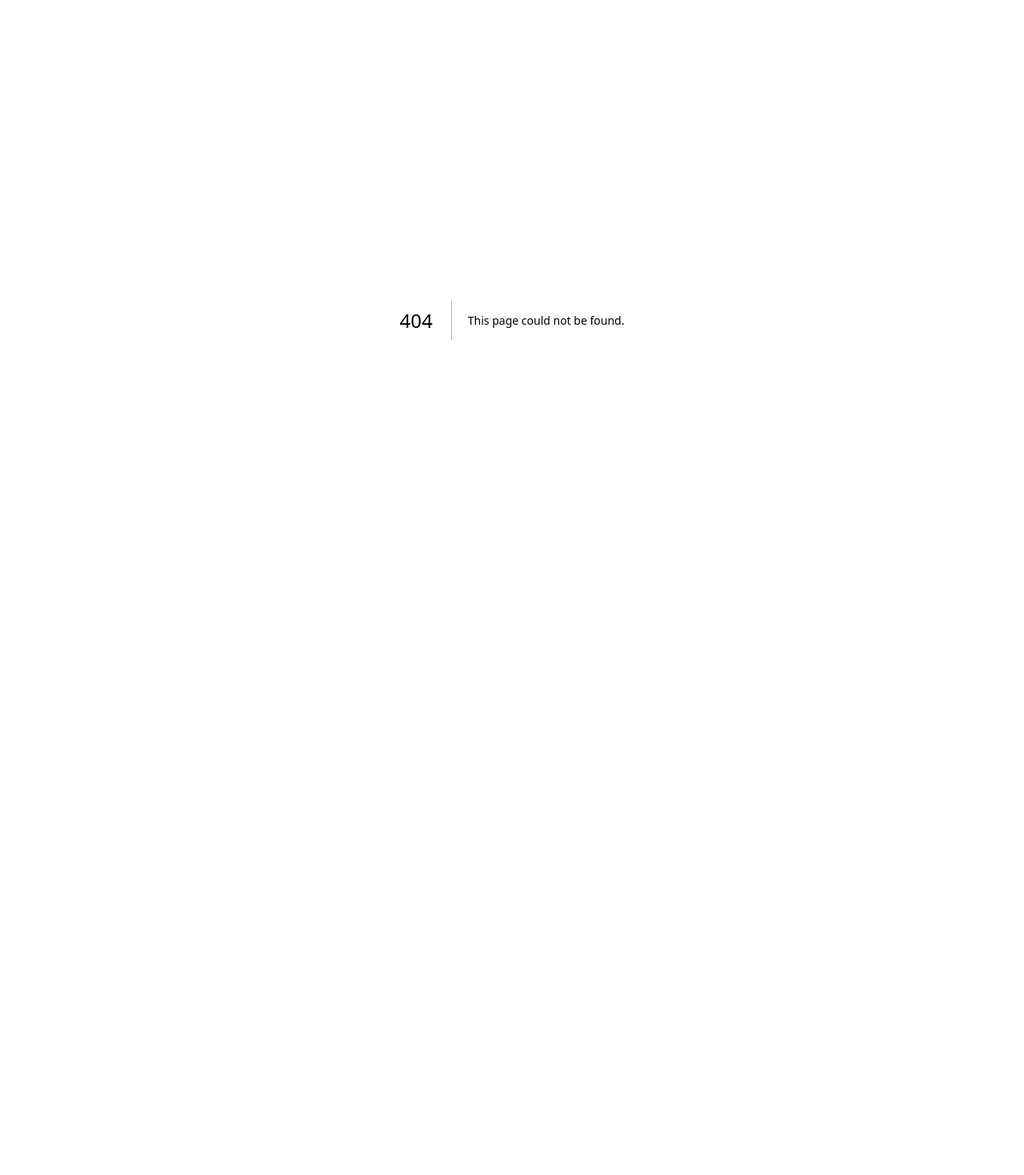
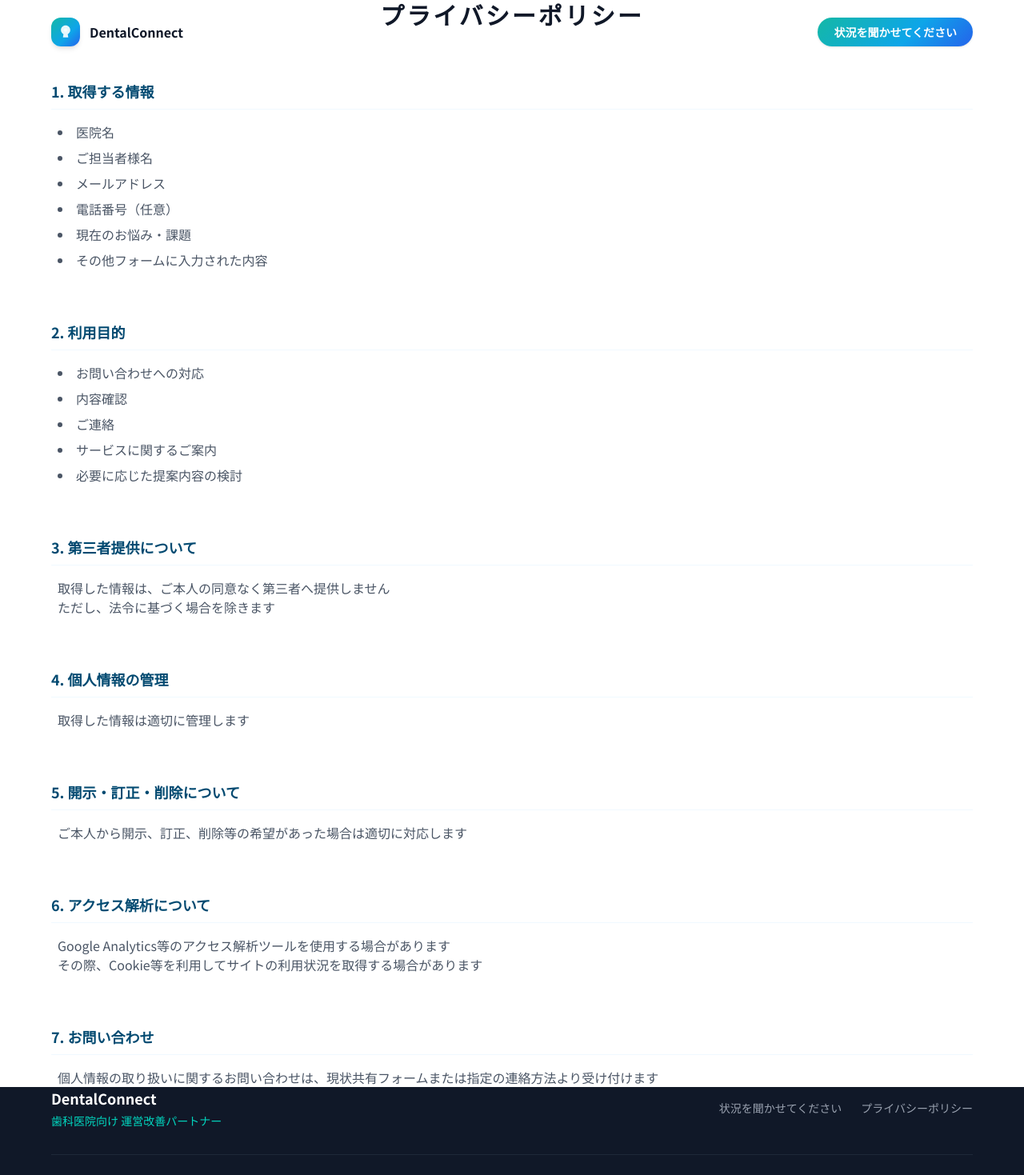
Before and after one commit to uw1g48h31wj4xxa33ffa-eng/reserve-pro-dashboard, a Next.js app in the folder LP/dental-lp/: page /privacy in a window 1280 px wide. Before the commit this address had no page. Shown: the top 1469 px of the page at 80% size. Before the commit the page ends 800 px from the top, so only its background shows below. Built offline with nearby package versions, Linux system fonts and the light colour scheme.

Commit message:
Add privacy policy page and supplementary form text

```diff
--- /dev/null
+++ b/LP/dental-lp/app/privacy/page.tsx
@@ -0,0 +1,87 @@
+import { Header } from "@/components/layout/header";
+import { Footer } from "@/components/layout/footer";
+
+export const metadata = {
+  title: "プライバシーポリシー | DentalConnect",
+  description: "取得する情報の取り扱いについて",
+};
+
+export default function PrivacyPage() {
+  return (
+    <main className="min-h-screen bg-white">
+      <Header />
+
+      <div className="pt-32 pb-24 container-lg max-w-3xl">
+        <h1 className="text-2xl md:text-3xl font-bold text-gray-900 mb-16 text-center tracking-widest">
+          プライバシーポリシー
+        </h1>
+
+        <div className="space-y-16 text-gray-700 leading-loose">
+
+          <section className="space-y-4">
+            <h2 className="text-lg font-bold text-sky-900 border-b border-sky-50 pb-2">1. 取得する情報</h2>
+            <ul className="list-disc list-inside space-y-2 text-sm md:text-base text-gray-600 pl-2">
+              <li>医院名</li>
+              <li>ご担当者様名</li>
+              <li>メールアドレス</li>
+              <li>電話番号（任意）</li>
+              <li>現在のお悩み・課題</li>
+              <li>その他フォームに入力された内容</li>
+            </ul>
+          </section>
+
+          <section className="space-y-4">
+            <h2 className="text-lg font-bold text-sky-900 border-b border-sky-50 pb-2">2. 利用目的</h2>
+            <ul className="list-disc list-inside space-y-2 text-sm md:text-base text-gray-600 pl-2">
+              <li>お問い合わせへの対応</li>
+              <li>内容確認</li>
+              <li>ご連絡</li>
+              <li>サービスに関するご案内</li>
+              <li>必要に応じた提案内容の検討</li>
+            </ul>
+          </section>
+
+          <section className="space-y-4">
+            <h2 className="text-lg font-bold text-sky-900 border-b border-sky-50 pb-2">3. 第三者提供について</h2>
+            <p className="text-sm md:text-base text-gray-600 pl-2">
+              取得した情報は、ご本人の同意なく第三者へ提供しません<br />
+              ただし、法令に基づく場合を除きます
+            </p>
+          </section>
+
+          <section className="space-y-4">
+            <h2 className="text-lg font-bold text-sky-900 border-b border-sky-50 pb-2">4. 個人情報の管理</h2>
+            <p className="text-sm md:text-base text-gray-600 pl-2">
+              取得した情報は適切に管理します
+            </p>
+          </section>
+
+          <section className="space-y-4">
+            <h2 className="text-lg font-bold text-sky-900 border-b border-sky-50 pb-2">5. 開示・訂正・削除について</h2>
+            <p className="text-sm md:text-base text-gray-600 pl-2">
+              ご本人から開示、訂正、削除等の希望があった場合は適切に対応します
+            </p>
+          </section>
+
+          <section className="space-y-4">
+            <h2 className="text-lg font-bold text-sky-900 border-b border-sky-50 pb-2">6. アクセス解析について</h2>
+            <p className="text-sm md:text-base text-gray-600 pl-2">
+              Google Analytics等のアクセス解析ツールを使用する場合があります<br />
+              その際、Cookie等を利用してサイトの利用状況を取得する場合があります
+            </p>
+          </section>
+
+          <section className="space-y-4">
+            <h2 className="text-lg font-bold text-sky-900 border-b border-sky-50 pb-2">7. お問い合わせ</h2>
+            <p className="text-sm md:text-base text-gray-600 pl-2">
+              個人情報の取り扱いに関するお問い合わせは、現状共有フォームまたは指定の連絡方法より受け付けます
+            </p>
+          </section>
+
+        </div>
+      </div>
+
+      <Footer />
+    </main>
+  );
+}
--- a/LP/dental-lp/components/layout/footer.tsx
+++ b/LP/dental-lp/components/layout/footer.tsx
@@ -4,8 +4,13 @@ import Link from "next/link";
 
 export function Footer() {
   const handleNav = (href: string) => {
-    const el = document.querySelector(href);
-    if (el) el.scrollIntoView({ behavior: "smooth", block: "start" });
+    // Top page logic
+    if (window.location.pathname === '/') {
+      const el = document.querySelector(href);
+      if (el) el.scrollIntoView({ behavior: "smooth", block: "start" });
+    } else {
+      window.location.href = `/${href}`;
+    }
   };
 
   return (
@@ -24,7 +29,7 @@ export function Footer() {
               onClick={() => handleNav("#contact")}
               className="text-sm hover:text-white transition-colors"
             >
-              現状共有
+              状況を聞かせてください
             </button>
             <Link href="/privacy" className="text-sm hover:text-white transition-colors">
               プライバシーポリシー
--- a/LP/dental-lp/components/layout/header.tsx
+++ b/LP/dental-lp/components/layout/header.tsx
@@ -13,8 +13,12 @@ export function Header() {
   }, []);
 
   const handleNav = (href: string) => {
-    const el = document.querySelector(href);
-    if (el) el.scrollIntoView({ behavior: "smooth", block: "start" });
+    if (window.location.pathname === '/') {
+      const el = document.querySelector(href);
+      if (el) el.scrollIntoView({ behavior: "smooth", block: "start" });
+    } else {
+      window.location.href = `/${href}`;
+    }
   };
 
   return (
--- a/LP/dental-lp/components/sections/contact.tsx
+++ b/LP/dental-lp/components/sections/contact.tsx
@@ -176,7 +176,11 @@ export function ContactSection() {
                   />
                 </div>
 
-                <div className="pt-6">
+                <div className="pt-2 text-center text-xs text-gray-500 mb-6">
+                  いただいた内容は、<br className="md:hidden" />内容確認およびご連絡のために利用いたします
+                </div>
+
+                <div className="pt-2">
                   <button
                     type="submit"
                     disabled={submitting}
```
